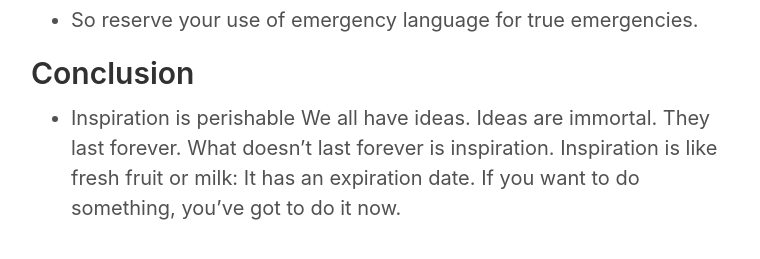
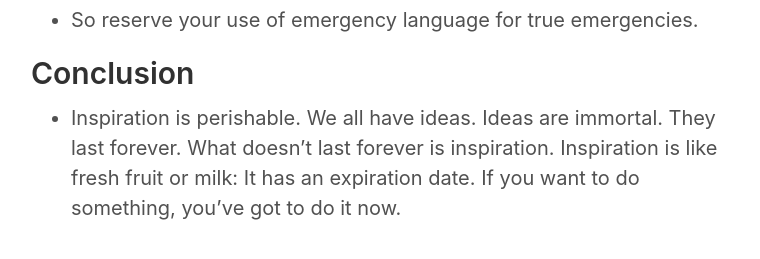
Before and after one commit to dankimio/dankimio.github.io, a Jekyll site: the page built from books/rework.md, in a window 1280 px wide and 900 px high, scrolled down 2844 px. Shown: the part 597-856 px from the top of the window, without its empty margins (259-1019 px from the left). Built offline with Jekyll 4.4.1, drawn with Linux system fonts in a browser that asks for light colours; some of the changed text lies outside the part shown.

```diff
--- a/books/rework.md
+++ b/books/rework.md
@@ -24,7 +24,7 @@ permalink: rework
 - Long projects zap morale. The longer it takes to develop, the less likely it is to launch.
 - The core of your business should be built around things that won’t change. Things that people are going to want today and ten years from now.
 - People use equipment as a crutch.
-- If you’ve got nothing to say … well, you’ve got nothing to say..
+- If you’ve got nothing to say … well, you’ve got nothing to say.
 
 ## Chapter 5 - Productivity
 
@@ -72,4 +72,4 @@ permalink: rework
 
 ## Conclusion
 
-- Inspiration is perishable We all have ideas. Ideas are immortal. They last forever. What doesn’t last forever is inspiration. Inspiration is like fresh fruit or milk: It has an expiration date. If you want to do something, you’ve got to do it now.
+- Inspiration is perishable. We all have ideas. Ideas are immortal. They last forever. What doesn’t last forever is inspiration. Inspiration is like fresh fruit or milk: It has an expiration date. If you want to do something, you’ve got to do it now.
```
